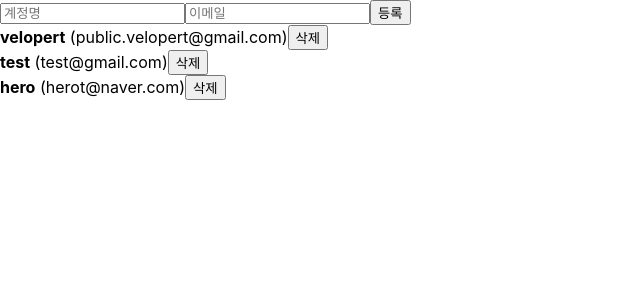
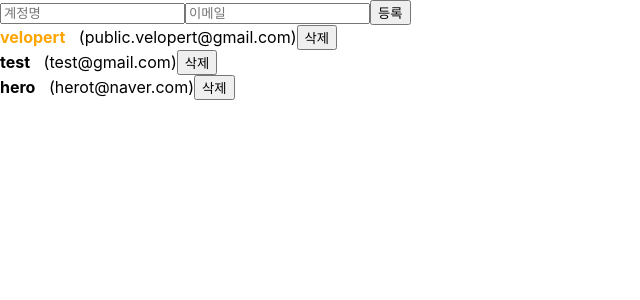
Before and after one commit to CodingScript990/React-Study, a React (Create React App) app: page / in a window 1280 px wide. Shown: the top 300 px of the page, without its empty margins (0-640 px from the left). Built offline with nearby package versions, Linux system fonts and the light colour scheme.

Commit message:
2021.12.24 React.JS - Day 6(onToggle, map function, active)

```diff
--- a/src/App.js
+++ b/src/App.js
@@ -23,16 +23,19 @@
         id : 1,
         username : 'velopert',
         email : 'public.velopert@gmail.com',
+        active : true,
     },
     {
         id : 2,
         username : 'test',
         email : 'test@gmail.com',
+        active : false,
     },
     {
         id : 3,
         username : 'hero',
         email : 'herot@naver.com',
+        active : false,
     },
   ]);
 
@@ -58,10 +61,16 @@
     setUsers(users.filter(user => user.id !== id)); // id가 일치하지 않으면?
   };
 
+  const onToggle = id => {
+    setUsers(users.map(
+      user => user.id === id ? {...user, active : !user.active} : user
+    ))
+  };
+
   return (
     <>
       <CreateUser username={username} email={email} onChange={onChange} onCreate={onCreate} />
-      <UserList users={users} onRemove={onRemove} />
+      <UserList users={users} onRemove={onRemove} onToggle={onToggle} />
     </>
   );
 }
--- a/src/UserList.js
+++ b/src/UserList.js
@@ -2,17 +2,20 @@
 
 // Array rendering
 
-function User ({user, onRemove}) { // 함수를 하나 더 생성해서 좀더 쉽게 작업해준다.
-    const {username, email, id} = user;
+function User ({user, onRemove, onToggle}) { // 함수를 하나 더 생성해서 좀더 쉽게 작업해준다.
+    const {username, email, id, active} = user;
     return(
         <div>
-            <b>{username}</b> <span>({email})</span>
+            <b style={{
+                color : active ? 'orange' : '#000',
+                cursor : 'pointer'
+            }} onClick={ () => onToggle(id)} >{username}</b> &nbsp; <span>({email})</span>
             <button onClick={ () => onRemove(id)}>삭제</button>
         </div>
     );
 };
 
-function UserList ({users, onRemove}) {
+function UserList ({users, onRemove, onToggle}) {
     return ( // map함수를 사용해서 배열을 불러와준다!!
         <div>
             {
@@ -20,7 +23,7 @@
                     // (user, index) => (<User key={index} user={user} />) 기본 index값을 주므로써
                     // 랜더링을 할 수 있다. 그러나 key안에 index값 넣는 걸 추천하지 않는다!
                     // key값이 있어야지만 효율적으로 랜더링 할 수 있다.
-                    user => (<User key={user.id} user={user} onRemove={onRemove} />)
+                    user => (<User key={user.id} user={user} onRemove={onRemove} onToggle={onToggle} />)
                 )
             }
         </div>
```
